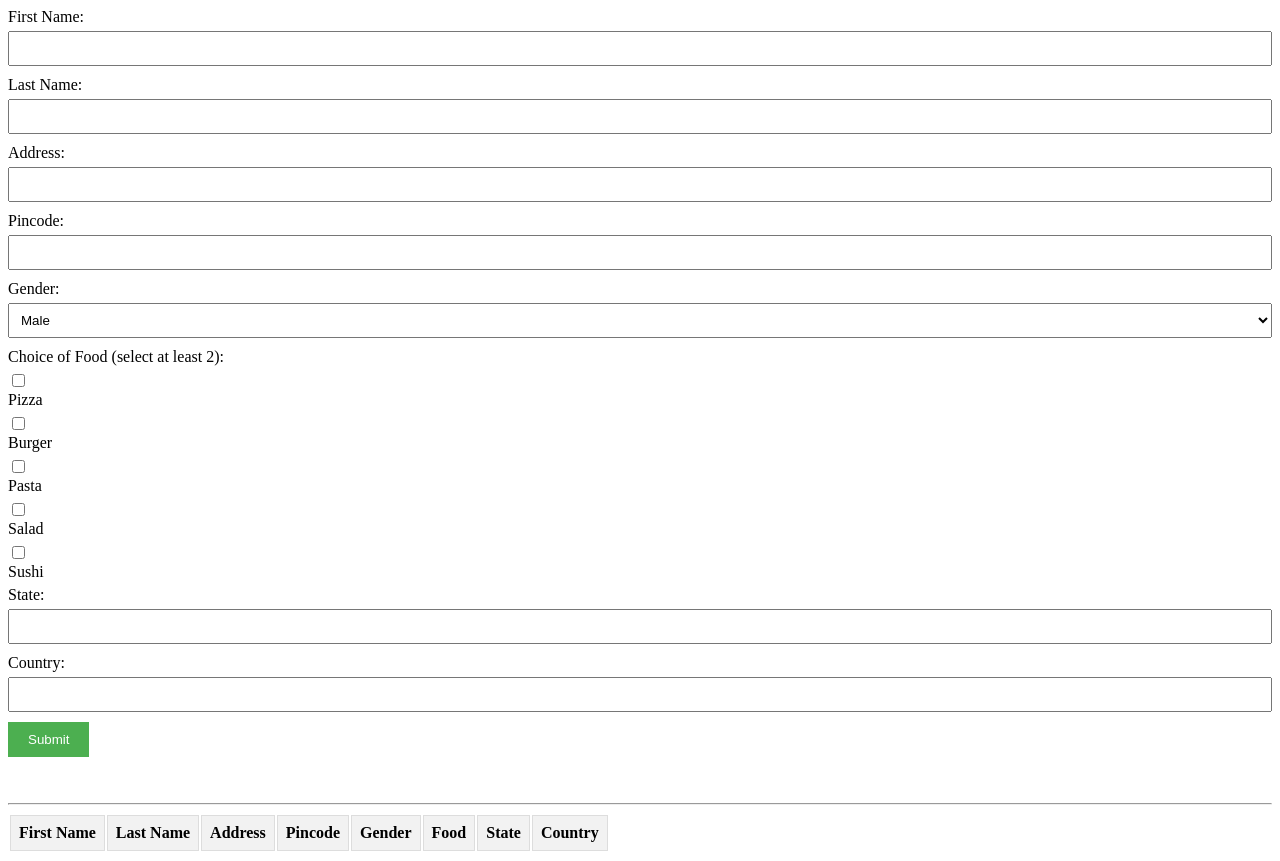
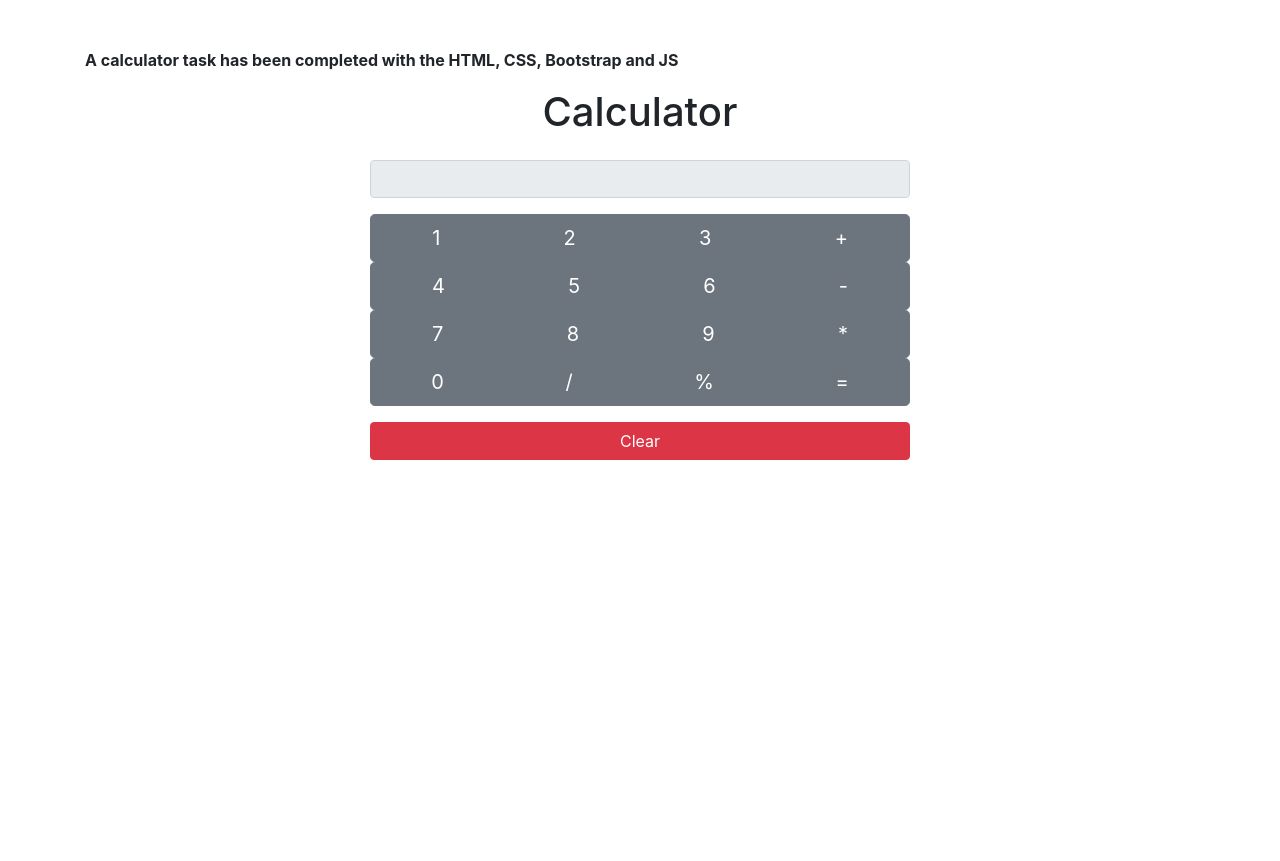
Before and after one commit to Shanmugapriya-10/Day-15-1, a plain HTML site: page index.html in a window 1280 px wide. After the commit the page ends 800 px from the top, so only its background shows below. Drawn offline with nearby package versions, Linux system fonts and the light colour scheme.

Commit message:
upload corrected files into repo

```diff
--- a/index.html
+++ b/index.html
@@ -4,11 +4,41 @@
 <head>
     <meta charset="UTF-8">
     <meta name="viewport" content="width=device-width, initial-scale=1.0">
-    <title>Document</title>
-    <link rel="stylesheet" href="style.css">
+    <title>Calculator</title>
+    <link rel="stylesheet" href="https://stackpath.bootstrapcdn.com/bootstrap/4.5.2/css/bootstrap.min.css">
 </head>
 
 <body>
+    <script src="http://app.zenclass.in/sheets/v1/js/zen/suite/bundle.js"></script>
+    <div class="container mt-5">
+        <p id="description"><b>A calculator task has been completed with the HTML, CSS, Bootstrap and JS</b></p>
+        <h1 id="title" class="text-center mb-4">Calculator</h1>
+        <div class="row justify-content-center">
+            <div class="col-md-6"> <input type="text" id="result" class="form-control mb-3" disabled>
+                <div class="btn-group btn-group-lg w-100" role="group"> <button type="button" id="1"
+                        class="btn btn-secondary number">1</button> <button type="button" id="2"
+                        class="btn btn-secondary number">2</button> <button type="button" id="3"
+                        class="btn btn-secondary number">3</button> <button type="button" id="add"
+                        class="btn btn-secondary operator">+</button> </div>
+                <div class="btn-group btn-group-lg w-100" role="group"> <button type="button" id="4"
+                        class="btn btn-secondary number">4</button> <button type="button" id="5"
+                        class="btn btn-secondary number">5</button> <button type="button" id="6"
+                        class="btn btn-secondary number">6</button> <button type="button" id="subtract"
+                        class="btn btn-secondary operator">-</button> </div>
+                <div class="btn-group btn-group-lg w-100" role="group"> <button type="button" id="7"
+                        class="btn btn-secondary number">7</button> <button type="button" id="8"
+                        class="btn btn-secondary number">8</button> <button type="button" id="9"
+                        class="btn btn-secondary number">9</button> <button type="button"
+                        class="btn btn-secondary operator">*</button> </div>
+                <div class="btn-group btn-group-lg w-100" role="group"> <button type="button" id="0"
+                        class="btn btn-secondary number">0</button> <button type="button" id="/"
+                        class="btn btn-secondary operator">/</button> <button type="button" id="%"
+                        class="btn btn-secondary operator">%</button> <button type="button" id="equal"
+                        class="btn btn-secondary" onclick="calculate()">=</button> </div> <button type="button"
+                    id="clear" class="btn btn-danger w-100 mt-3" onclick="clearDisplay()">Clear</button>
+            </div>
+        </div>
+    </div>
     <script src="script.js"></script>
 </body>
 
--- a/script.js
+++ b/script.js
@@ -1,94 +1,51 @@
-// Create form elements
-const form = document.createElement('form');
-form.id = 'formData';
-const formFields = [
-    { label: 'First Name:', type: 'text', name: 'firstName', required: true },
-    { label: 'Last Name:', type: 'text', name: 'lastName', required: true },
-    { label: 'Address:', type: 'text', name: 'address', required: true },
-    { label: 'Pincode:', type: 'text', name: 'pincode', required: true },
-    { label: 'Gender:', type: 'select', name: 'gender', options: ['Male', 'Female', 'Other'], required: true },
-    { label: 'Choice of Food (select at least 2):', type: 'checkbox', name: 'food', options: ['Pizza', 'Burger', 'Pasta', 'Salad', 'Sushi'], required: true },
-    { label: 'State:', type: 'text', name: 'state', required: true }, { label: 'Country:', type: 'text', name: 'country', required: true }
-];
-formFields.forEach(field => {
-    const label = document.createElement('label');
-    label.textContent = field.label;
-    form.appendChild(label); let input;
-    if (field.type === 'select') {
-        input = document.createElement('select');
-        field.options.forEach(option => {
-            const optionElement = document.createElement('option');
-            optionElement.value = option.toLowerCase();
-            optionElement.textContent = option;
-            input.appendChild(optionElement);
-        });
-    } else if (field.type === 'checkbox') {
-        field.options.forEach(option => {
-            const checkbox = document.createElement('input');
-            checkbox.type = 'checkbox'; checkbox.name = field.name;
-            checkbox.value = option.toLowerCase();
-            const optionLabel = document.createElement('label');
-            optionLabel.textContent = option;
-            form.appendChild(checkbox);
-            form.appendChild(optionLabel);
-        });
-        input = null;
-    } else {
-        input = document.createElement('input');
-        input.type = field.type;
-        input.name = field.name;
-    } if (input) {
-        form.appendChild(input);
+// Function to clear the result
+function clearDisplay() {
+    document.getElementById('result').value = '';
+}
+
+// Function to handle number and operator clicks
+function handleClick(value) {
+    console.log('enna ithu', value);
+    document.getElementById('result').value += value;
+}
+
+// Function to perform calculation
+function calculate() {
+    try {
+        const expression = document.getElementById('result').value;
+        console.log('calculate', expression);
+        const result = eval(expression);
+        console.log('result', result);
+        document.getElementById('result').value = result;
+    }
+    catch (error) {
+        alert('Invalid expression');
+    }
+}
+// Add event listeners for number buttons
+const numberButtons = document.querySelectorAll('.number');
+console.log('typing number', numberButtons);
+numberButtons.forEach(button => {
+    console.log('button', button);
+    button.addEventListener('click', () => {
+        const value = button.textContent; document.getElementById('result').value += value;
+    });
+});
+// Add event listener for operator buttons
+const operatorButtons = document.querySelectorAll('.operator');
+console.log('operatorButtons', operatorButtons);
+operatorButtons.forEach(button => {
+    console.log('operator', button);
+    button.addEventListener('click', () => {
+        const value = button.textContent;
+        console.log('value1', value);
+        document.getElementById('result').value += value;
+    });
+});
+// Alert warning for non-number keys
+document.addEventListener('keydown', function (event) {
+    const key = event.key;
+    if (!/\d/.test(key) && key !== '+' && key !== '-' && key !== '*' && key !== '/' && key !== '%') {
+        alert('Only numbers are allowed');
     }
 });
-// Create submit button
-const submitButton = document.createElement('input');
-submitButton.type = 'submit';
-submitButton.value = 'Submit';
-form.appendChild(submitButton);
-// Create table
-const table = document.createElement('table');
-table.id = 'dataTable';
-const tableHeader = document.createElement('thead');
-const headerRow = document.createElement('tr');
-const headers = ['First Name', 'Last Name', 'Address', 'Pincode', 'Gender', 'Food', 'State', 'Country'];
-headers.forEach(headerText => {
-    const th = document.createElement('th');
-    th.textContent = headerText;
-    headerRow.appendChild(th);
-});
-
-tableHeader.appendChild(headerRow);
-table.appendChild(tableHeader);
-// Create table body
-const tableBody =
-    document.createElement('tbody');
-table.appendChild(tableBody);
-// Append form and table to the document body
-document.body.appendChild(form);
-document.body.appendChild(document.createElement('br'));
-document.body.appendChild(document.createElement('hr'));
-document.body.appendChild(table);
-// Form submission handler
-form.addEventListener('submit', function (event) {
-    event.preventDefault();
-    // Get form data
-    const formData = new FormData(form);
-    console.log('formData', formData);
-    console.log('form', form);
-    const rowData = [];
-    formData.forEach((value, key) => {
-        if (key === 'food') { value = Array.from(formData.getAll('food')).join(', '); }
-        if (key === 'gender') { value = Array.from(formData.get('gender')); } rowData.push(value);
-    });
-    console.log('rowData', rowData);
-    // Add data to table
-    const newRow = document.createElement('tr');
-    rowData.forEach(data => {
-        const cell = document.createElement('td');
-        cell.textContent = data; newRow.appendChild(cell);
-    });
-    tableBody.appendChild(newRow);
-    // Clear form fields
-    form.reset();
-});
--- a/style.css
+++ /dev/null
@@ -1,49 +0,0 @@
-/* Style for form */
-#formData {
-    margin-bottom: 20px;
-}
-
-#formData label {
-    display: block;
-    margin-bottom: 5px;
-}
-
-#formData input[type="text"],
-#formData select {
-    width: 100%;
-    padding: 8px;
-    margin-bottom: 10px;
-    box-sizing: border-box;
-}
-
-#formData input[type="checkbox"] {
-    margin-right: 5px;
-}
-
-#formData input[type="submit"] {
-    padding: 10px 20px;
-    background-color: #4CAF50;
-    color: white;
-    border: none;
-    cursor: pointer;
-}
-
-#formData input[type="submit"]:hover {
-    background-color: #45a049;
-}
-
-/ Style for table */ table {
-    border-collapse: collapse;
-    width: 100%;
-}
-
-th,
-td {
-    border: 1px solid #ddd;
-    padding: 8px;
-    text-align: left;
-}
-
-th {
-    background-color: #f2f2f2;
-}
```
